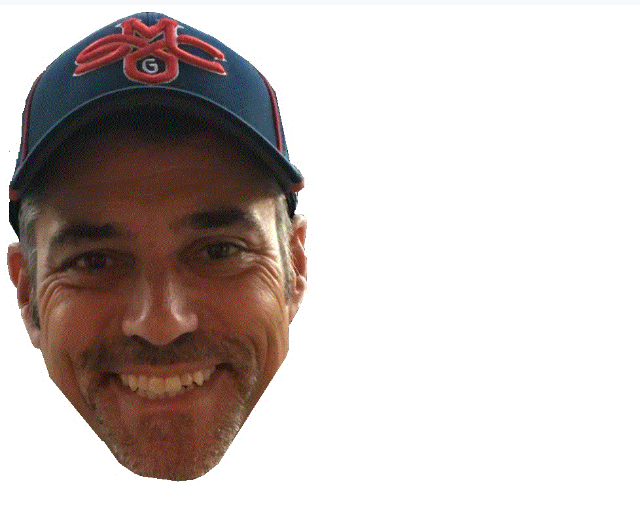
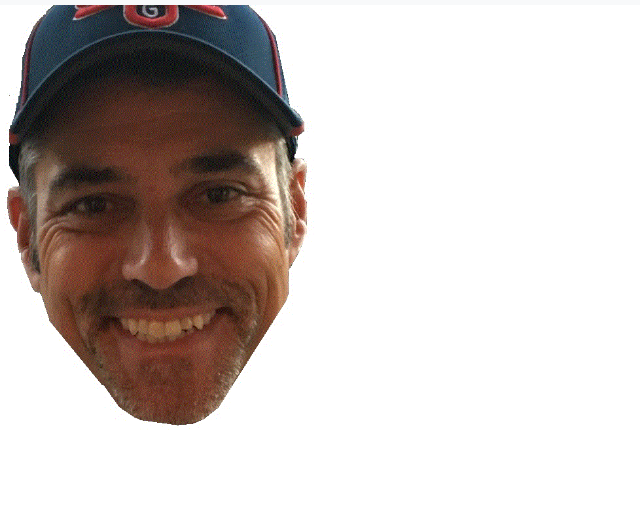
Before and after one commit to Leo-Robert/chickenStrip.js, a plain HTML site: page john.html in a window 1280 px wide. Shown: the part 51-576 px from the top of the page, without its empty margins (0-640 px from the left). Drawn offline with nearby package versions, Linux system fonts and the light colour scheme.

Commit message:
Update john.html

```diff
--- a/john.html
+++ b/john.html
@@ -9,6 +9,7 @@
 	<title>JOHN</title>
 </head>
 <body>
+	<img alt="Chicken" id="image" src="./images/john.gif">
 	<nav class="navbar navbar-expand-lg navbar-light bg-light">
 		<a class="navbar-brand" href="#">Navbar</a> <button aria-controls="navbarNav" aria-expanded="false" aria-label="Toggle navigation" class="navbar-toggler" data-target="#navbarNav" data-toggle="collapse" type="button"><span class="navbar-toggler-icon"></span></button>
 		<div class="collapse navbar-collapse" id="navbarNav">
@@ -24,7 +25,6 @@
 	<script src="https://cdnjs.cloudflare.com/ajax/libs/popper.js/1.14.7/umd/popper.min.js">
 	</script>
 	<script src="https://stackpath.bootstrapcdn.com/bootstrap/4.3.1/js/bootstrap.min.js">
-	</script> <img alt="Chicken" id="image" src="./images/john.gif">
 	<script src="https://code.jquery.com/jquery-3.3.1.min.js">
 	</script>
 	<script>
```
